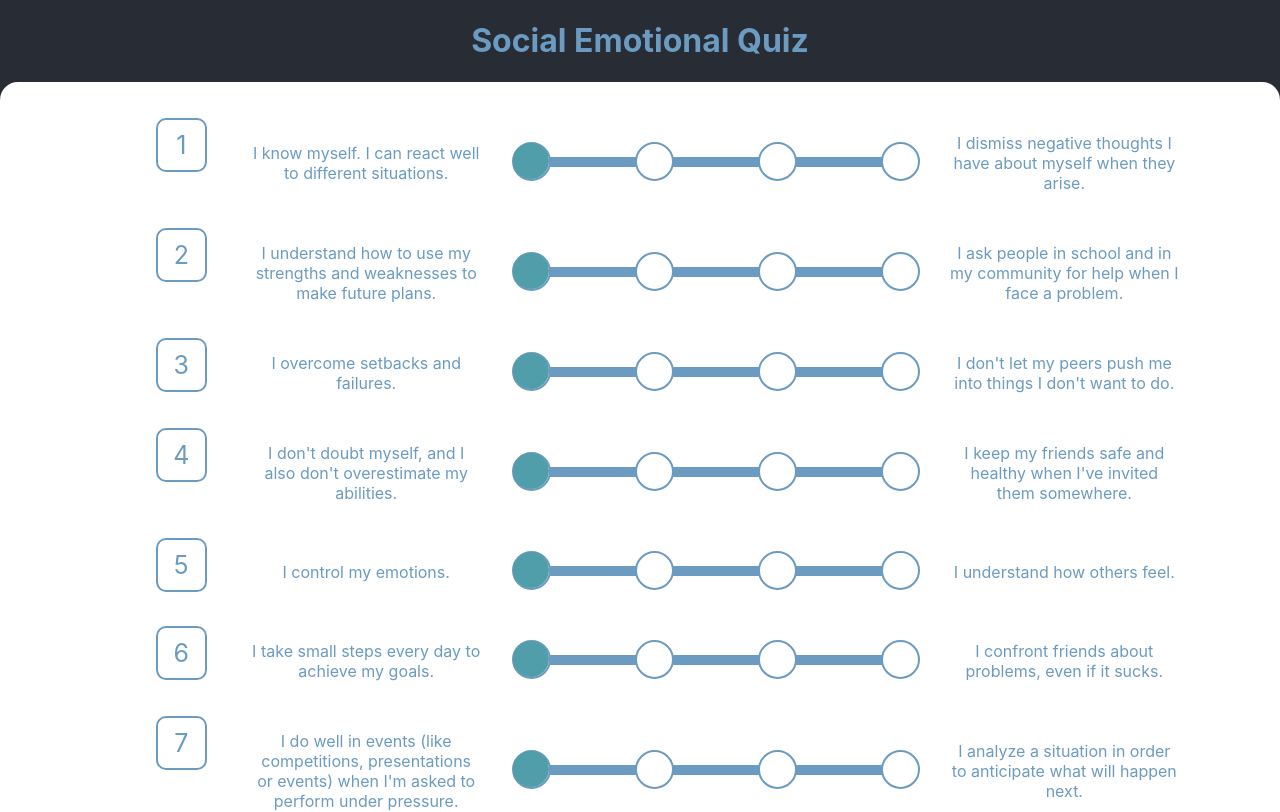
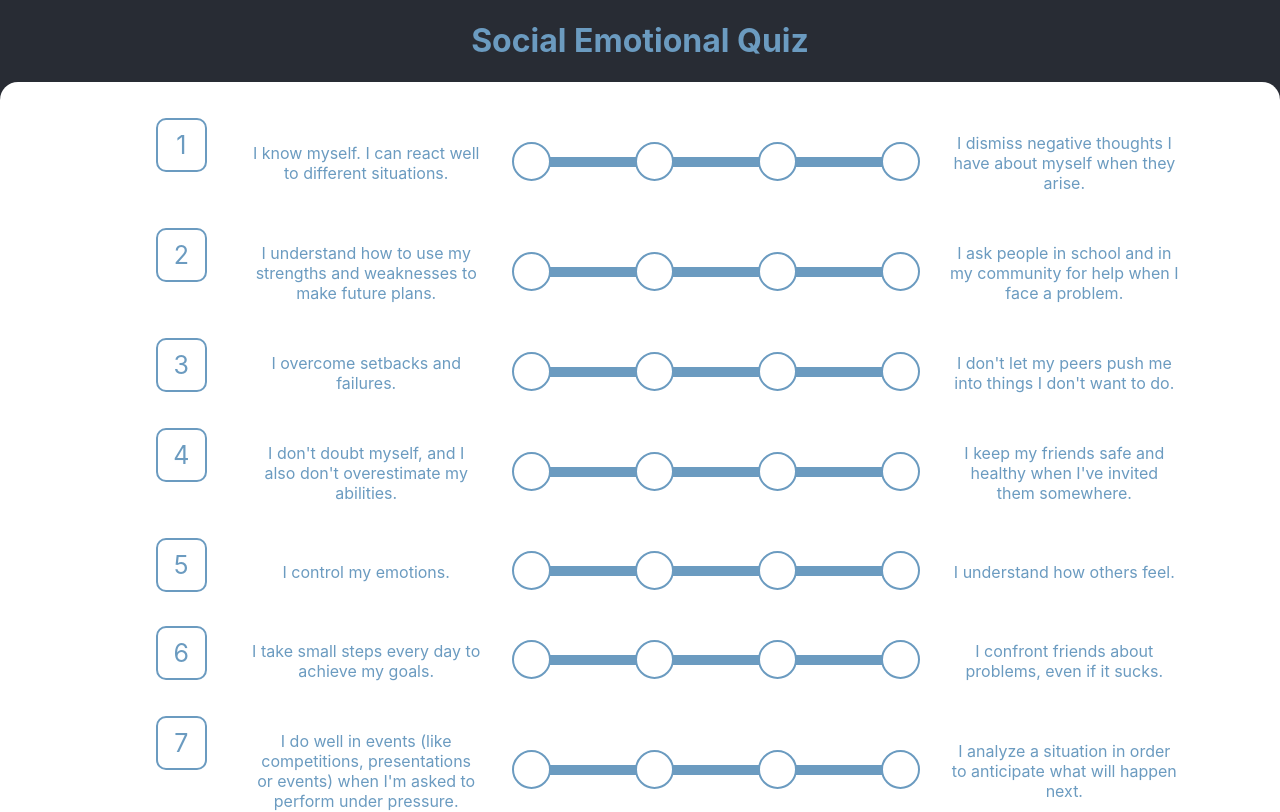
Before and after one commit to skarim9/The-Mindful-Applicant, a React (Create React App) app: page /quiz in a window 1280 px wide. Shown: the top 812 px of the page. Built offline with nearby package versions, Linux system fonts and the light colour scheme.

Commit message:
fixed css for question thumb

```diff
--- a/src/quiz/NumberTickSlider.tsx
+++ b/src/quiz/NumberTickSlider.tsx
@@ -9,6 +9,7 @@ const NumberTickSliderStyle = withStyles({
     width: '80%'
   },
   thumb: {
+    display:'none',
     height: 36,
     width: 36,
     backgroundColor: "#509EAA",
@@ -18,7 +19,8 @@ const NumberTickSliderStyle = withStyles({
       boxShadow: "inherit"
     }
   },
-  active: {},
+  active: {
+  },
   valueLabel: {
     left: "calc(-50% + 20px)",
 
@@ -31,6 +33,10 @@ const NumberTickSliderStyle = withStyles({
     borderRadius: 30,
     marginTop: -15,
     marginLeft: -19
+  },
+  markActive:{
+    backgroundColor:'#6B9BC0',
+    opacity:1
   },
   markLabel: {
       color:"#509EAA",
```
